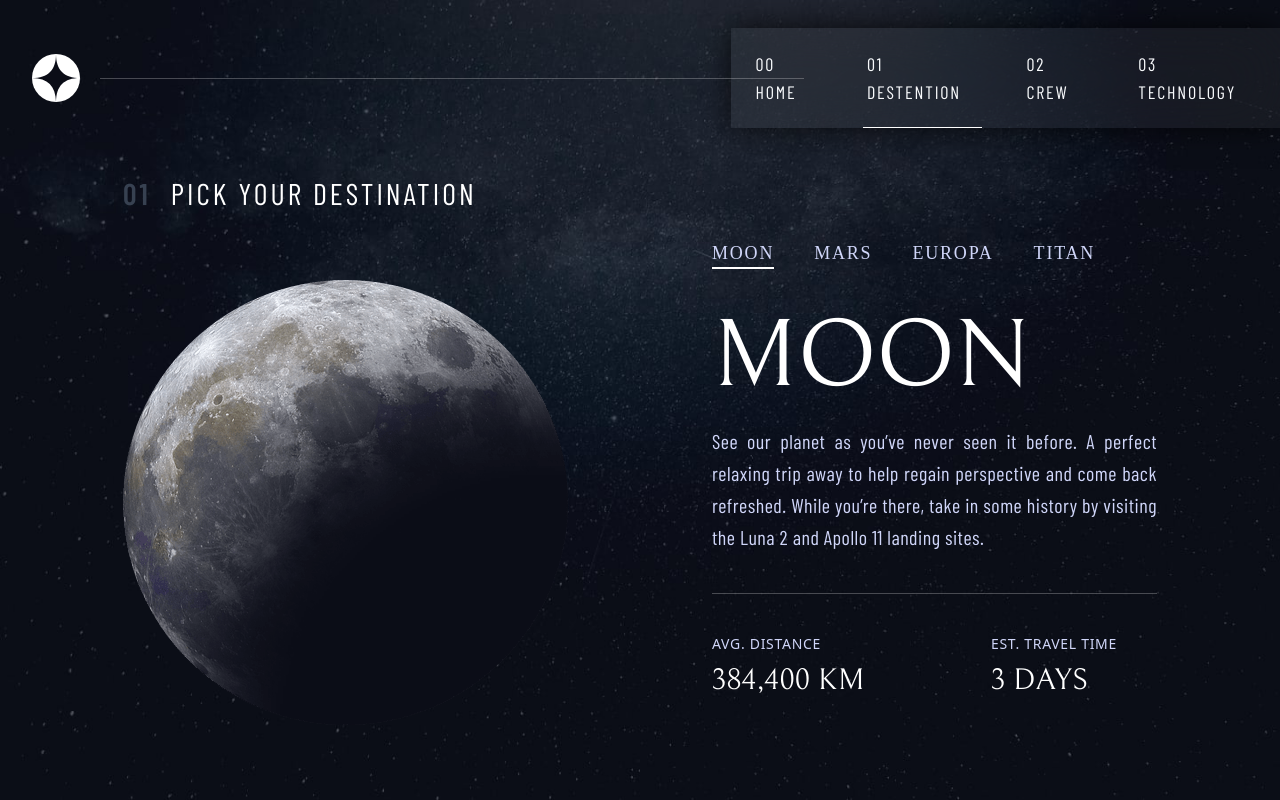
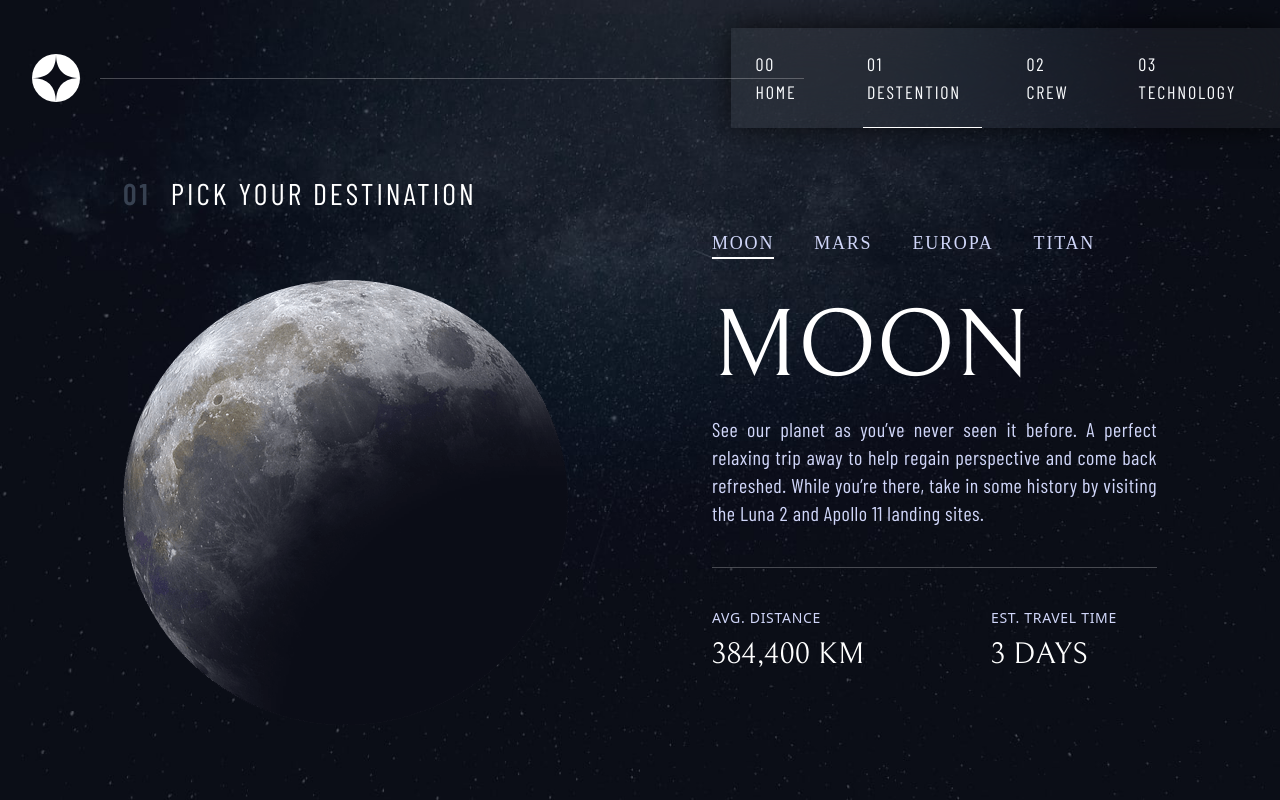
Before and after one commit to MahdiSadeghi26/Space-Toursim-multiPage, a Vue app: page /destination in a window 1280 px wide. Built offline with nearby package versions, Linux system fonts and the light colour scheme; a web font is replaced by a local one.

Commit message:
optimizing for lg size

```diff
--- a/src/views/Destination/DestenitonContent.vue
+++ b/src/views/Destination/DestenitonContent.vue
@@ -31,15 +31,15 @@ let activeData = computed(() => {
     <div class="flex flex-col h-full lg:overflow-hidden ">
         <NavMenu></NavMenu>
         <!-- content -->
-        <div class="xl:max-w-[1125px] h-[550px] m-auto flex xl:gap-36">
+        <div class="xl:max-w-[1125px] h-[550px] m-auto flex xl:gap-36 xl:p-0 lg:px-10 lg:gap-16">
             <!-- left (image) -->
             <div class="w-1/2 flex flex-col justify-between">
                 <p class="uppercase text-white tracking-widest font-BarlowRegular text-3xl"><span
                         class="text-gray-700 font-BarlowSemiBold font-bold mr-5">01</span>PICK YOUR DESTINATION</p>
-                <img ref="image" :src="`${activeData.image}`" alt="plant image" class="xl:max-h-[445px]  xl:max-w-[445px]">
+                <img ref="image" :src="`${activeData.image}`" alt="plant image" class="xl:max-h-[445px]  xl:max-w-[445px] lg:max-h-[400px] lg:max-w-[400px]">
             </div>
             <!-- right (information) -->
-            <div class="w-1/2 py-16 flex flex-col gap-10">
+            <div class="w-1/2 py-16 flex flex-col gap-10  justify-center ">
                 <!-- plants ul -->
                 <ul class="flex w-11/12 justify-start tracking-widest text-lg gap-10 font-BarlowMedium text-lightPurple">
                     <li @click="activePlant = 'moon'" class="plantList" :class="{ activePlant: activePlant == 'moon' }">moon
@@ -52,13 +52,13 @@ let activeData = computed(() => {
                         titan</li>
                 </ul>
                 <!-- informations -->
-                <div class="xl:w-[445px] flex flex-col justify-center items-start">
-                    <p ref="title" class="uppercase text-white font-BellefairRegular text-8xl mb-5">{{ 'moon' ?
+                <div class="xl:w-[445px] lg:w-[440px] flex flex-col  justify-center items-start">
+                    <p ref="title" class="uppercase text-white font-BellefairRegular xl:text-8xl lg:text-7xl mb-5">{{ 'moon' ?
                         activeData.title
                         : '' }}</p>
                     <!-- description -->
                     <p ref="description"
-                        class="font-BarlowRegular text-justify leading-8 text-lightPurple text-xl tracking-wide">{{
+                        class="font-BarlowRegular text-justify leading-8 text-lightPurple xl:text-xl lg:text-lg tracking-wide">{{
                             activeData.description }}</p>
                 </div>
                 <hr class=" border-opacity-25 border-white ">
```
